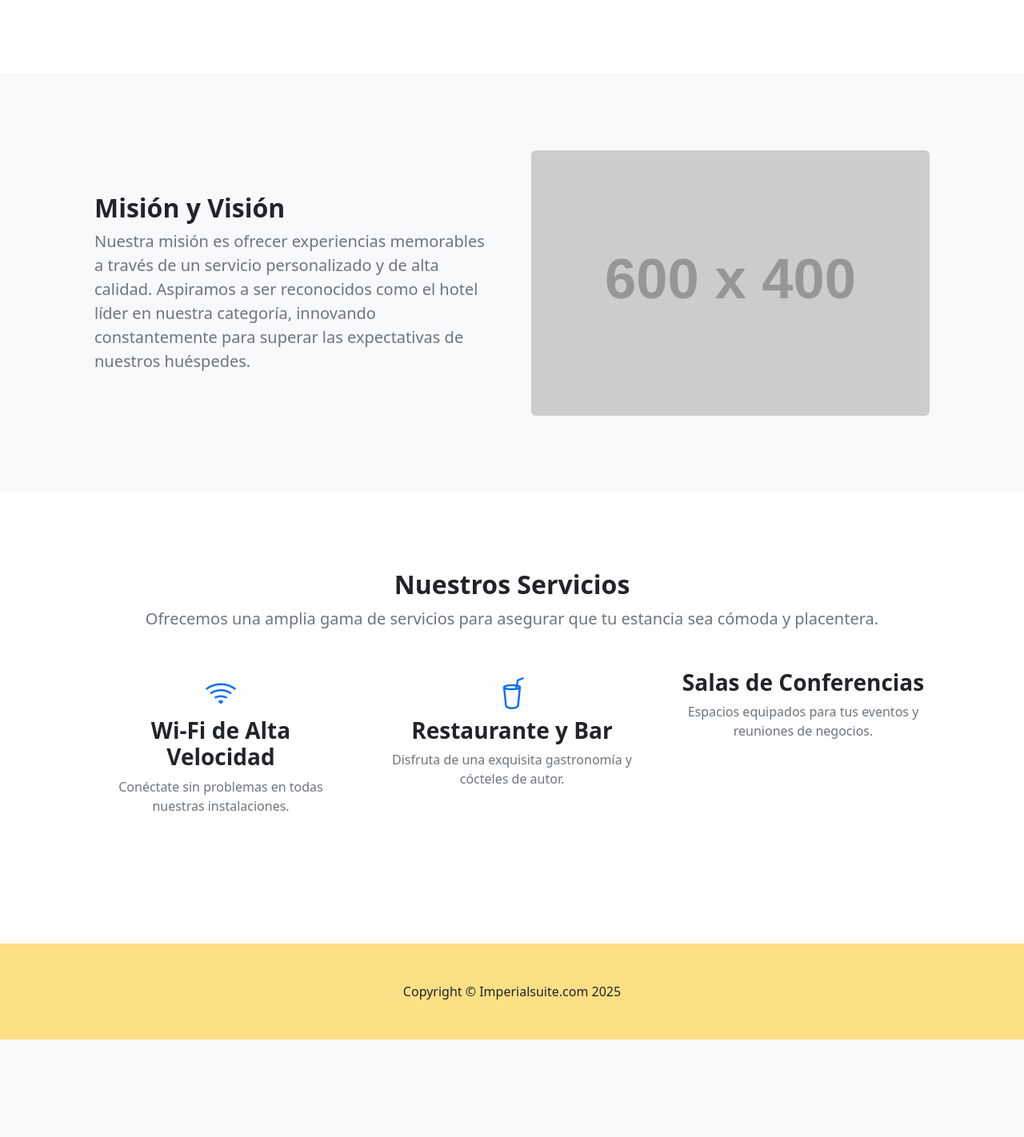
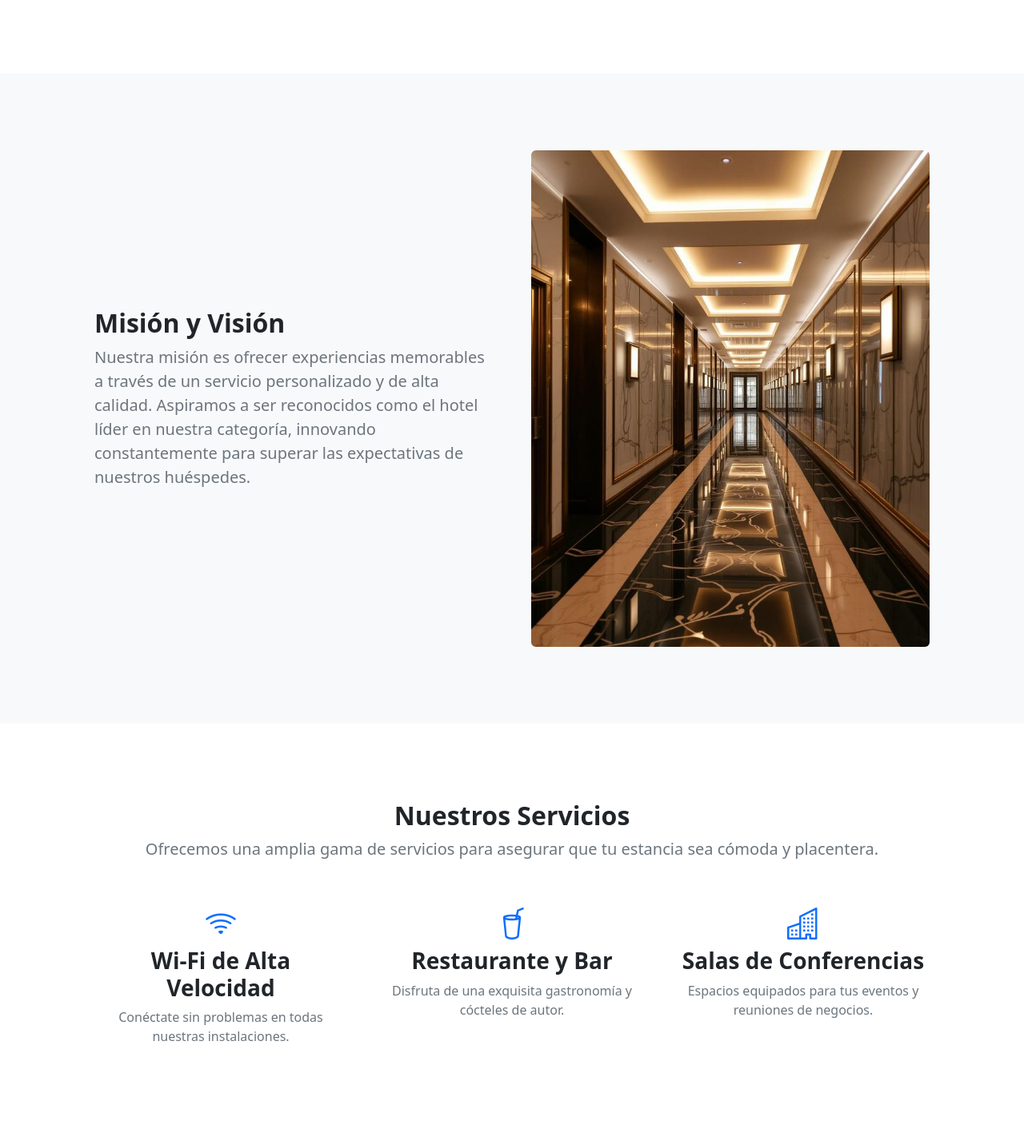
Before and after one commit to paulaleal15/propau, a Laravel app: page /conocenos in a window 1280 px wide. Shown: the part 974-2396 px from the top of the page at 80% size. Before the commit the page ends 2274 px from the top, so only its background shows below. Run offline with Laravel 12, Linux system fonts and the light colour scheme; grey boxes labelled with a size stand in for pictures from a placeholder-image service; some libraries are stand-ins or nearby versions.

Commit message:
fix: Completar y corregir página "Conócenos"
Se añade la segunda imagen proporcionada por el usuario en la sección "Misión y Visión".

Se reemplaza el ícono del servicio "Salas de Conferencias" por un emoji más adecuado (`bi-building`) para mantener la consistencia visual con los otros servicios.

```diff
--- a/resources/views/web/conocenos.blade.php
+++ b/resources/views/web/conocenos.blade.php
@@ -38,7 +38,7 @@
 <section class="py-5 bg-light">
     <div class="container px-5 my-5">
         <div class="row gx-5 align-items-center">
-            <div class="col-lg-6 order-lg-last"><img class="img-fluid rounded mb-5 mb-lg-0" src="https://dummyimage.com/600x400/343a40/6c757d" alt="Misión y Visión" /></div>
+            <div class="col-lg-6 order-lg-last"><img class="img-fluid rounded mb-5 mb-lg-0" src="{{ asset('img/image2.jpeg') }}" alt="Misión y Visión" /></div>
             <div class="col-lg-6">
                 <h2 class="fw-bolder">Misión y Visión</h2>
                 <p class="lead fw-normal text-muted mb-0">Nuestra misión es ofrecer experiencias memorables a través de un servicio personalizado y de alta calidad. Aspiramos a ser reconocidos como el hotel líder en nuestra categoría, innovando constantemente para superar las expectativas de nuestros huéspedes.</p>
@@ -71,7 +71,7 @@
             </div>
             <div class="col-lg-4 mb-5">
                 <div class="text-center service-card">
-                    <i class="bi bi-person-workspace fs-1 text-primary"></i>
+                    <i class="bi bi-building fs-1 text-primary"></i>
                     <h3 class="fw-bolder">Salas de Conferencias</h3>
                     <p class="text-muted">Espacios equipados para tus eventos y reuniones de negocios.</p>
                 </div>
```
Also changed, not shown: public/img/image2.jpeg (added).
